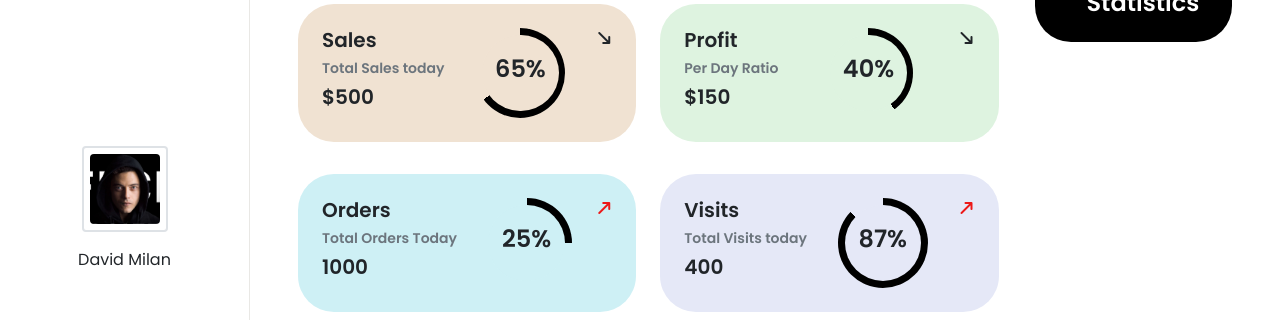
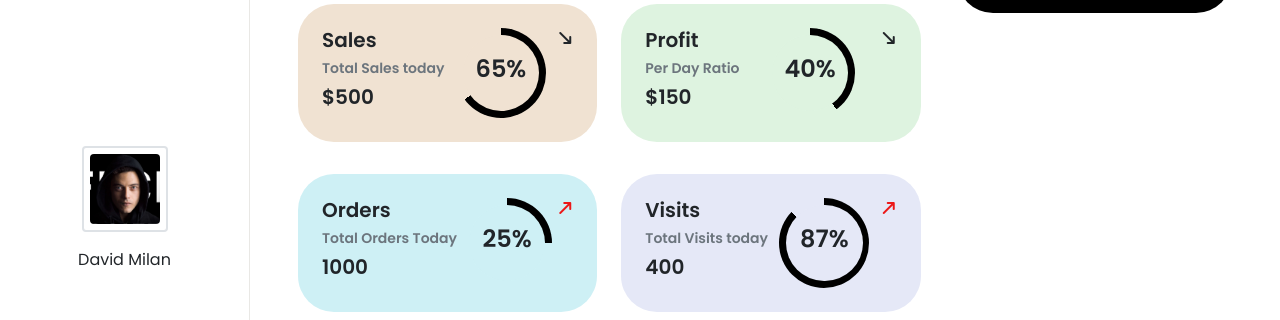
Before and after one commit to omkhambhata24/CSS, a website: page Dashboard-Bootstrap/index.html in a window 1280 px wide. Shown: the part 480-800 px from the top of the page. Drawn offline with Linux system fonts and the light colour scheme; files whose address does not match are found by name.

Commit message:
Feat: Responsiveness of Dashboard

```diff
--- a/Dashboard-Bootstrap/index.html
+++ b/Dashboard-Bootstrap/index.html
@@ -70,7 +70,7 @@
 
 
         <div class="main-content flex-grow-1 row gx-0 p-5 overflow-auto">
-            <div class="col-lg-9 col-md-12">
+            <div class="col-lg-8 col-md-12">
                 <div class="flex-nowrap col-8">
                     <input type="text" class="form-control" placeholder="Search for stats..." aria-label="Username"
                         aria-describedby="addon-wrapping">
@@ -213,7 +213,7 @@
                 <!-- End: Card-Analytics -->
 
             </div>
-            <div class="col-lg-3">
+            <div class="col-lg-4">
                 <div class="row justify-content-md-center justify-content-lg-end">
                     <div class="col-lg-12 col-md-6 ps-lg-5 ps-md-0">
                         <div class="sales-wrapper p-3">
```
